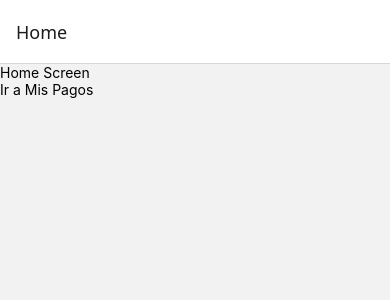
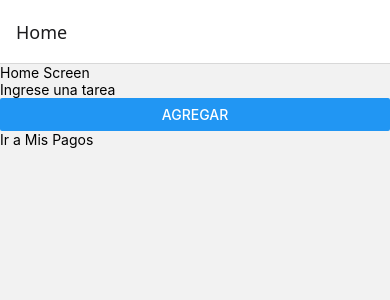
Before and after one commit to NgramirezCode/DAM-2026-TP-INTEGRADOR-GRUPO-Nicol-s-Fabrizio, a React Native app: screen /Home in a window 390 px wide. Shown: the top 300 px of the page. Built offline with nearby package versions, Linux system fonts and the light colour scheme.

Commit message:
feat: Creación de tarea

```diff
--- a/src/components/Tarea.js
+++ b/src/components/Tarea.js
@@ -0,0 +1,31 @@
+// crear lista de tareas
+import React, { useState } from "react";
+import { View, Text, TextInput, Button, FlatList } from "react-native";
+
+export default function Tarea() {
+  const [tarea, setTarea] = useState("");
+  const [tareas, setTareas] = useState([]);
+
+  const agregarTarea = () => {
+    if (tarea.trim() !== "") {
+      setTareas([...tareas, tarea]);
+      setTarea("");
+    }
+  };
+
+  return (
+    <View>
+      <TextInput
+        placeholder="Ingrese una tarea"
+        value={tarea}
+        onChangeText={setTarea}
+      />
+      <Button title="Agregar" onPress={agregarTarea} />
+      <FlatList
+        data={tareas}
+        keyExtractor={(item, index) => index.toString()}
+        renderItem={({ item }) => <Text>{item}</Text>}
+      />
+    </View>
+  );
+}
--- a/src/screens/HomeScreen.js
+++ b/src/screens/HomeScreen.js
@@ -1,11 +1,13 @@
 import react from "react";
 import { View, Text, Pressable } from "react-native";
+import Tarea from "../components/tarea";
 
 export default function HomeScreen({ navigation }) {
   return (
     <View>
       <Text>Home Screen</Text>
-
+      {/* Muestra el componente Tarea en la pantalla de inicio */}
+      <Tarea />
       <Pressable onPress={() => navigation.navigate("MisPagos")}>
         <Text>Ir a Mis Pagos</Text>
       </Pressable>
```
